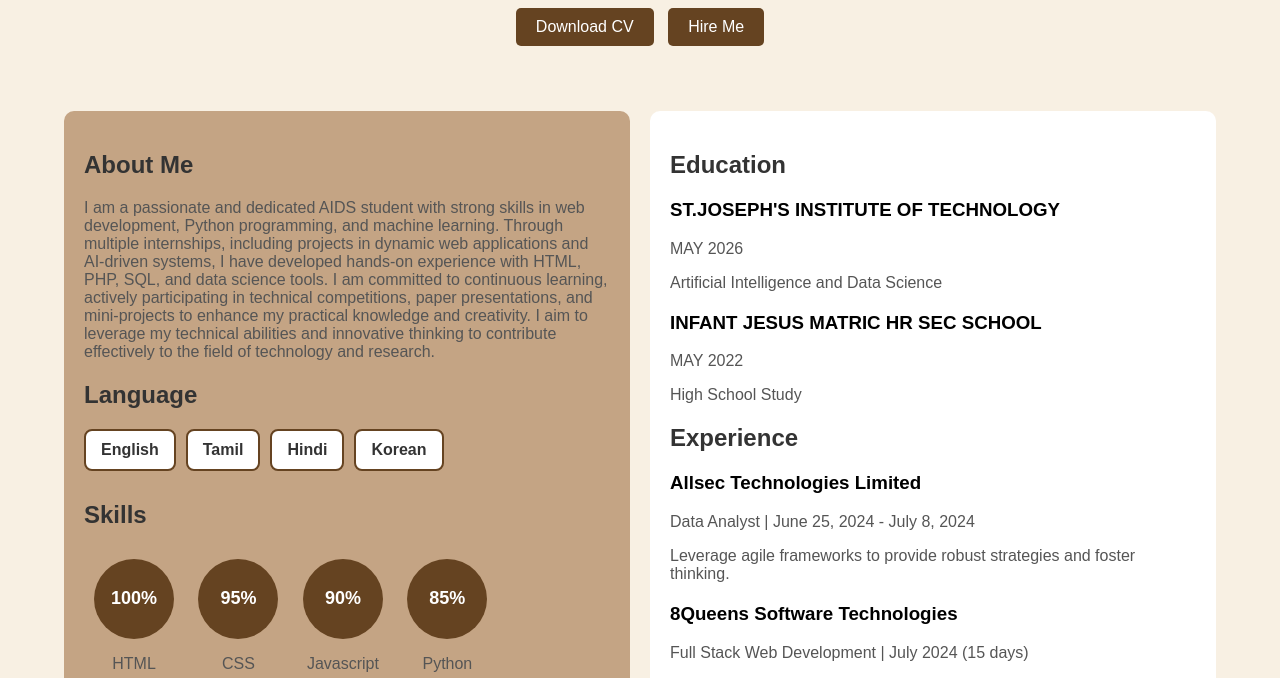
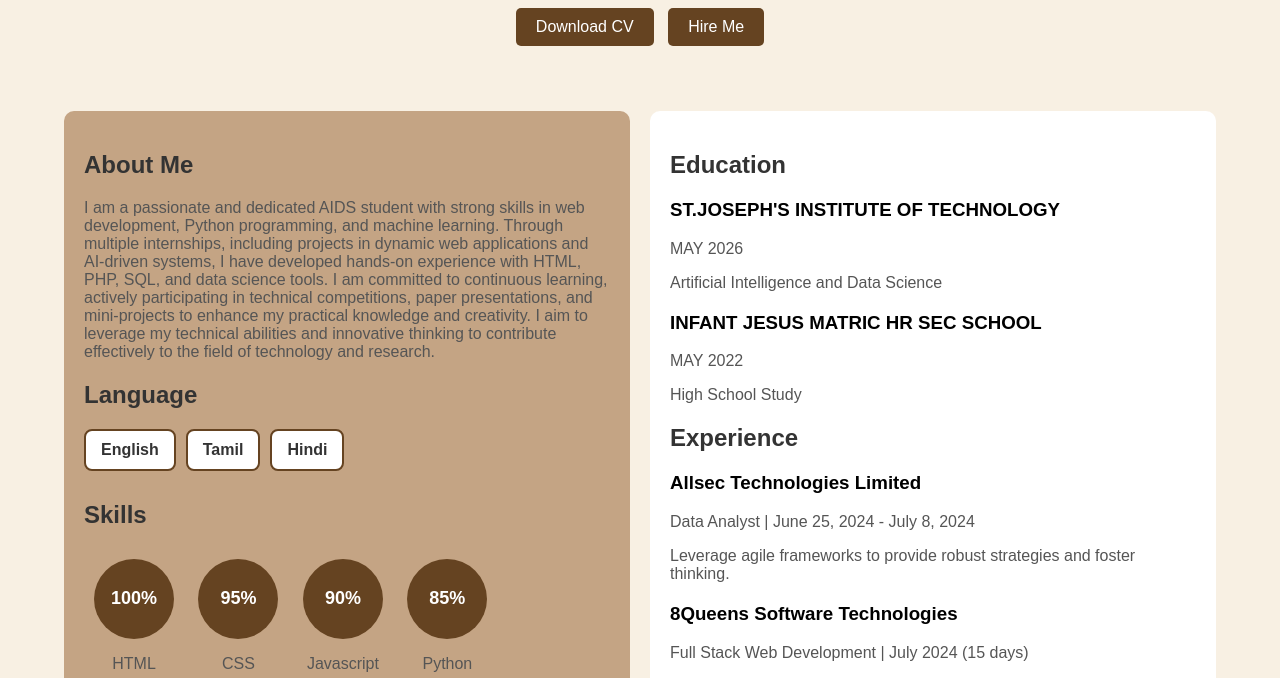
Before and after one commit to lehashree/PORTFOLIO-DAMODARAN-AR, a plain HTML site: page index.html in a window 1280 px wide. Shown: the part 121-799 px from the top of the page. Drawn offline with Linux system fonts and the light colour scheme.

Commit message:
index.html

```diff
--- a/index.html
+++ b/index.html
@@ -30,7 +30,6 @@
             <div class="language-box">English</div>
             <div class="language-box">Tamil</div>
             <div class="language-box">Hindi</div>
-            <div class="language-box">Korean</div>
           </div>
         </div>
 
```
